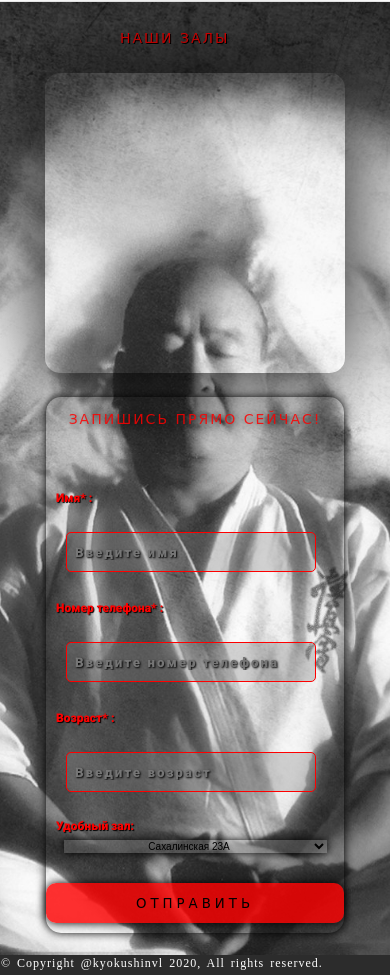
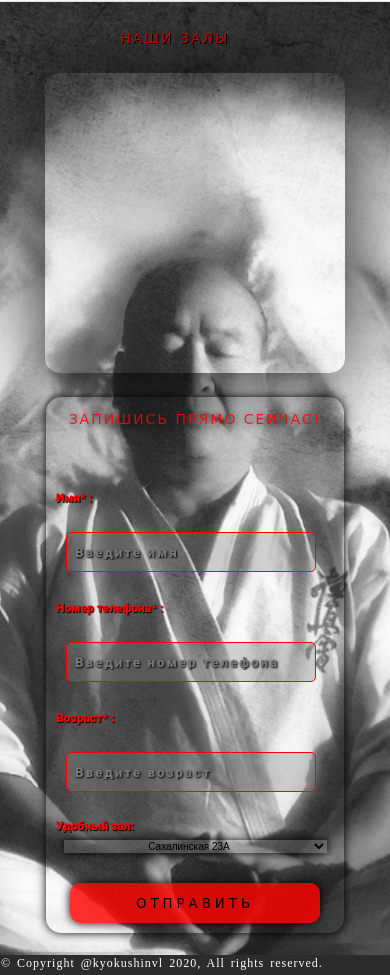
Before and after one commit to graandeamore/karate, a plain HTML site: page index.html in a window 390 px wide. Shown: the part 4675-5650 px from the top of the page. Drawn offline with Linux system fonts and the light colour scheme; a script that the page names is missing; files whose address does not match are found by name; a web font is replaced by a local one.

Commit message:
Update style.css

```diff
--- a/css/style.css
+++ b/css/style.css
@@ -742,7 +742,10 @@ img.home__kanku {
   .firstsight__content-info a:nth-child(2) {
     display: inline-block;
   }
-
+button.form__button{
+	width: 250px;
+	margin: 0 auto;
+}
   .menu ul {
     padding: 0;
     font-size: 8px;
```
